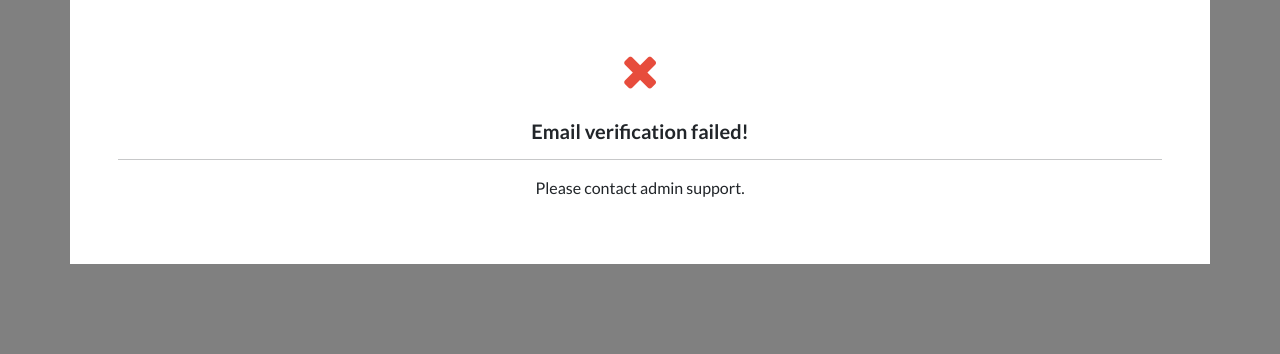
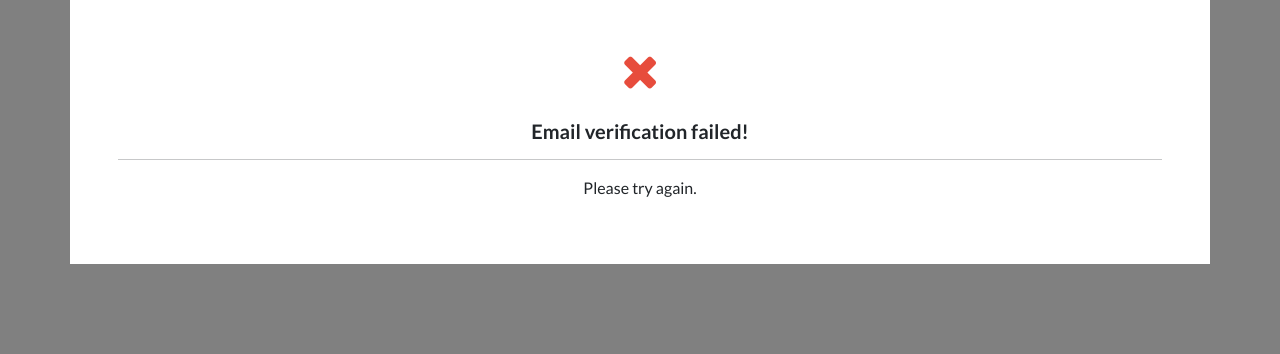
Before and after one commit to SamAkinbile/Ecommerce, a Django app: page /account/email-verification-failed in a window 1280 px wide. Shown: the part 97-451 px from the top of the page. Run offline with Django 5.2, Linux system fonts and the light colour scheme; data comes from the database, SQL or seed files in the repository; parts of the project's set-up code (start-up, migrations or seed data) failed here and were passed over; some libraries are stand-ins or nearby versions.

Commit message:
email verification.html

```diff
--- a/account/templates/account/registration/email-verification-failed.html
+++ b/account/templates/account/registration/email-verification-failed.html
@@ -37,7 +37,7 @@
 
             <hr>
 
-            <p> Please contact admin support. </p>
+            <p> Please try again. </p>
 
 
         </div>
```
